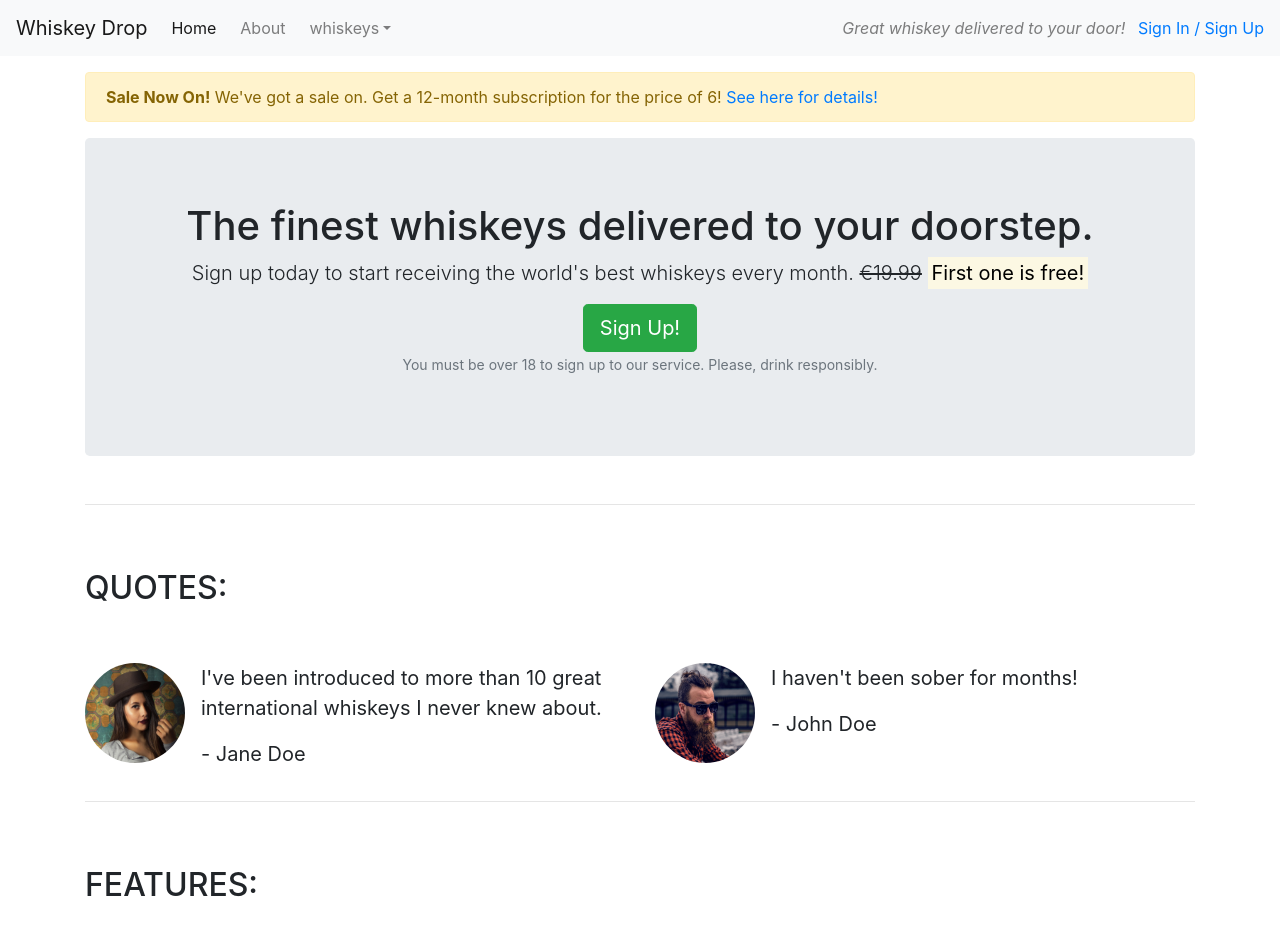
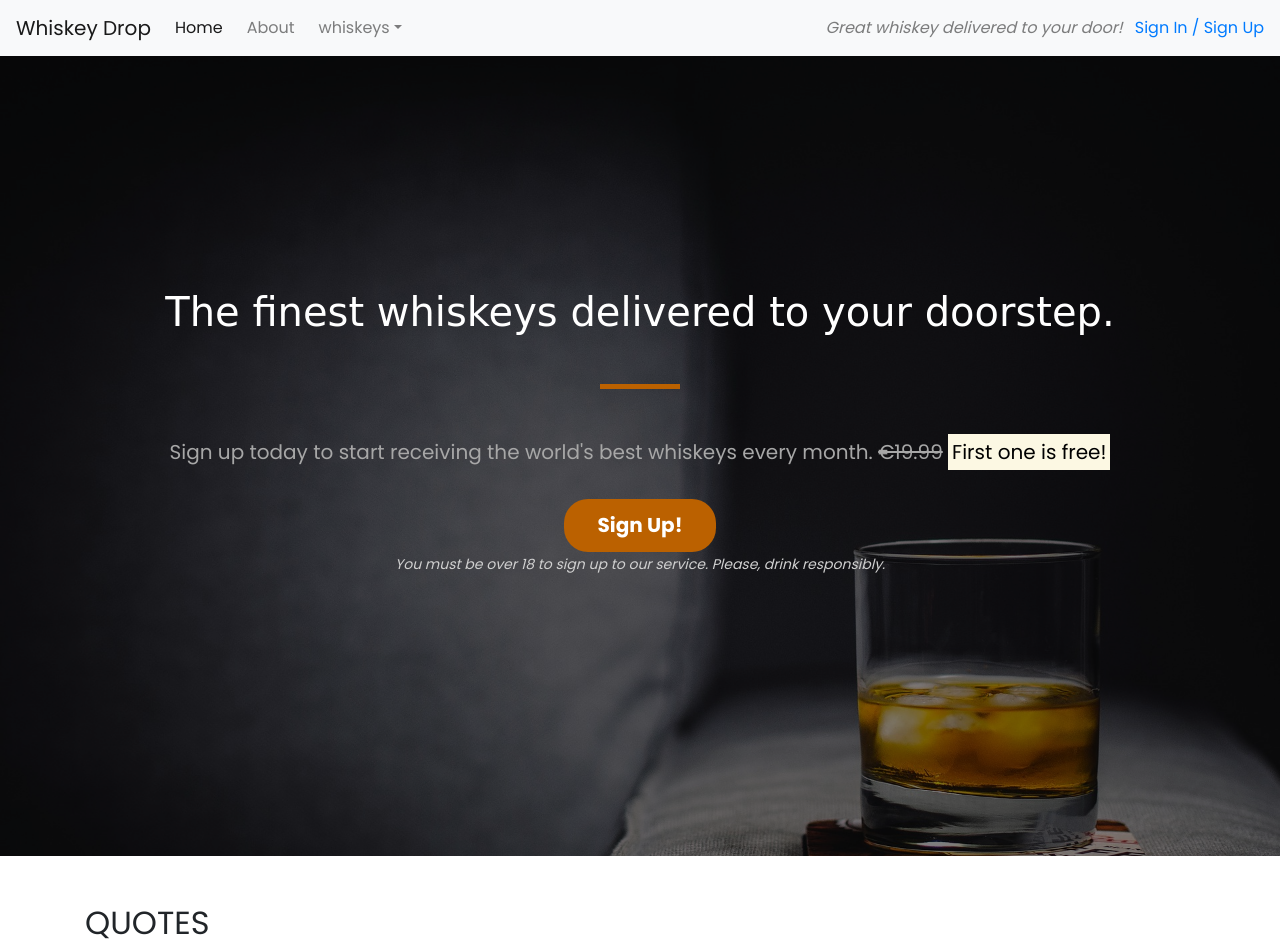
Before and after one commit to sejungkwak/bootstrap4, a plain HTML site: page index.html in a window 1280 px wide. Shown: the top 945 px of the page. Drawn offline with nearby package versions, Linux system fonts and the light colour scheme; a web font is replaced by a local one.

Commit message:
css: Design callout section

```diff
--- a/assets/style.css
+++ b/assets/style.css
@@ -0,0 +1,96 @@
+:root {
+    --whiskey-color: #bb6100;
+    --whiskey-dark: #9c4800;
+}
+
+body {
+    font-family: 'Poppins', sans-serif;
+}
+
+/*************** Containers ***************/
+
+.callout-container {
+    position: relative;
+    display: flex;
+    align-items: center;
+    justify-content: center;
+    height: 100vh;
+    background: url("../images/whiskey-background.jpeg") no-repeat right center fixed;
+    -webkit-background-size: cover;
+    -moz-background-size: cover;
+    -o-background-size: cover;
+    background-size: cover;
+}
+
+.opaque-overlay {
+    position: absolute;
+    top: 0;
+    bottom: 0;
+    left: 0;
+    right: 0;
+    background-color: rgba(0, 0, 0, 0.5);
+}
+
+
+/*************** Block dividers ***************/
+
+.block-divider {
+    margin: 3rem auto;
+    border: none;
+    width: 5rem;
+    height: .3rem;
+    background-color: #444;
+}
+
+.block-divider--whiskey {
+    background-color: var(--whiskey-color);
+}
+
+.block-divider--short {
+    width: 2.5rem;
+}
+
+/*************** Jumbotron ***************/
+
+.jumbotron {
+    background-color: transparent;
+}
+
+.jumbotron-header {
+    font-size: 5vh;
+    font-family: 'Gravitas One', cursive;
+    color: #fff;
+}
+
+.lead {
+    margin: 2rem auto;
+    color: #a7a7a7;
+}
+
+.smallprint {
+    font-style: italic;
+    color: #d0d0d0;
+}
+
+/*************** Buttons ***************/
+
+.btn--cta {
+    border: none;
+    border-radius: 1.5rem;
+    padding: .7rem 2.1rem;
+    font-weight: 700;
+}
+
+.btn--whiskey {
+    background-color: var(--whiskey-color);
+    color: #fff;
+}
+
+.btn--whiskey:hover,
+.btn--whiskey:active,
+.btn--whiskey:focus,
+.btn--whiskey:active:focus {
+    background-color: var(--whiskey-dark);
+    border-color: var(--whiskey-dark);
+    color: #fff;
+}
--- a/index.html
+++ b/index.html
@@ -9,7 +9,8 @@
         integrity="sha384-zCbKRCUGaJDkqS1kPbPd7TveP5iyJE0EjAuZQTgFLD2ylzuqKfdKlfG/eSrtxUkn" crossorigin="anonymous">
     <link rel="preconnect" href="https://fonts.googleapis.com">
     <link rel="preconnect" href="https://fonts.gstatic.com" crossorigin>
-    <link href="https://fonts.googleapis.com/css2?family=Gravitas+One&family=Poppins&display=swap" rel="stylesheet">
+    <link href="https://fonts.googleapis.com/css2?family=Gravitas+One&family=Poppins:wght@400;700&display=swap"
+        rel="stylesheet">
     <link rel="stylesheet" href="assets/style.css">
     <title>Whiskey Drop | Taste a new whiskey every month</title>
 </head>
@@ -49,42 +50,49 @@
             <a href="/login">Sign In / Sign Up</a>
         </div>
     </nav>
-    <article class="container mt-3">
+
     <!-- Promotion -->
-        <div class="row d-none d-sm-block">
+    <!-- <div class="row d-none d-sm-block">
         <div class="col-12">
             <div class="alert alert-warning">
                 <strong>Sale Now On!</strong> We've got a sale on. Get a 12-month subscription for the price of 6!
                 <a href="">See here for details!</a>
             </div>
         </div>
-        </div>
+    </div> -->
     <!-- /. promotion -->
+
     <!-- Callout -->
+    <div class="container-fluid callout-container">
+        <div class="opaque-overlay"></div>
         <div class="row">
             <div class="col-12">
                 <section class="callout jumbotron text-center">
-                    <h1>The finest whiskeys delivered to your doorstep.</h1>
+                    <h1 class="jumbotron-header">The finest whiskeys delivered to your doorstep.</h1>
+                    <hr class="block-divider block-divider--whiskey">
                     <p class="lead">Sign up today to start receiving the world's best whiskeys every month.
                         <s class="d-none d-sm-inline">€19.99</s>
                         <span class="d-inline d-sm-none"><br></span>
                         <strong><mark>First one is free!</mark></strong>
                     </p>
-                    <button class="btn btn-success btn-lg" data-toggle="modal" data-target="#signUpModal">Sign
+                    <button class="btn btn-success btn-lg btn--cta btn--whiskey" data-toggle="modal"
+                        data-target="#signUpModal">Sign
                         Up!</button>
-                    <p class="text-muted"><small>You must be over 18 to sign up to our service. Please, drink
+                    <p class="text-muted"><small class="smallprint">You must be over 18 to sign up to our service.
+                            Please, drink
                             responsibly.</small></p>
                 </section>
             </div>
         </div>
+    </div>
     <!-- /.callout -->
-        <hr>
 
     <!-- Quotes -->
+    <div class="container quotes-container">
         <section class="quotes">
             <div class="row">
                 <div class="col-12 my-5">
-                    <h2 class="text-uppercase">Quotes:</h2>
+                    <h2 class="text-uppercase">Quotes</h2>
                 </div>
             </div>
             <div class="row">
@@ -119,14 +127,15 @@
                 </div>
             </div>
         </section>
+    </div>
     <!-- /.quotes -->
-        <hr>
 
     <!-- Features -->
+    <div class="container features-container">
         <section class="features">
             <div class="row">
                 <div class="col-12 my-5">
-                    <h2 class="text-uppercase">Features:</h2>
+                    <h2 class="text-uppercase">Features</h2>
                 </div>
             </div>
             <div class="row">
@@ -171,9 +180,11 @@
                 </div>
             </div>
         </section>
+    </div>
     <!-- /.features -->
 
     <!-- Monthly favorites -->
+    <div class="container monthly-favorites-container">
         <section>
             <div class="row">
                 <div class="col-12 my-5">
@@ -217,8 +228,8 @@
                 </tbody>
             </table>
         </section>
+    </div>
     <!-- /.monthly favorites -->
-    </article>
 
     <!-- Sign up modal -->
     <div class="modal" tabindex="-1" id="signUpModal">
@@ -236,7 +247,8 @@
                             <label for="exampleInputEmail1">Email address</label>
                             <input type="email" class="form-control" id="exampleInputEmail1"
                                 aria-describedby="emailHelp">
-                            <small id="emailHelp" class="form-text text-muted">We'll never share your email with anyone
+                            <small id="emailHelp" class="form-text text-muted">We'll never share your email with
+                                anyone
                                 else.</small>
                         </div>
                         <div class="form-group">
```
Also changed, not shown: images/whiskey-background.jpeg (added). Lines whose indentation alone changed are shown as unchanged.
